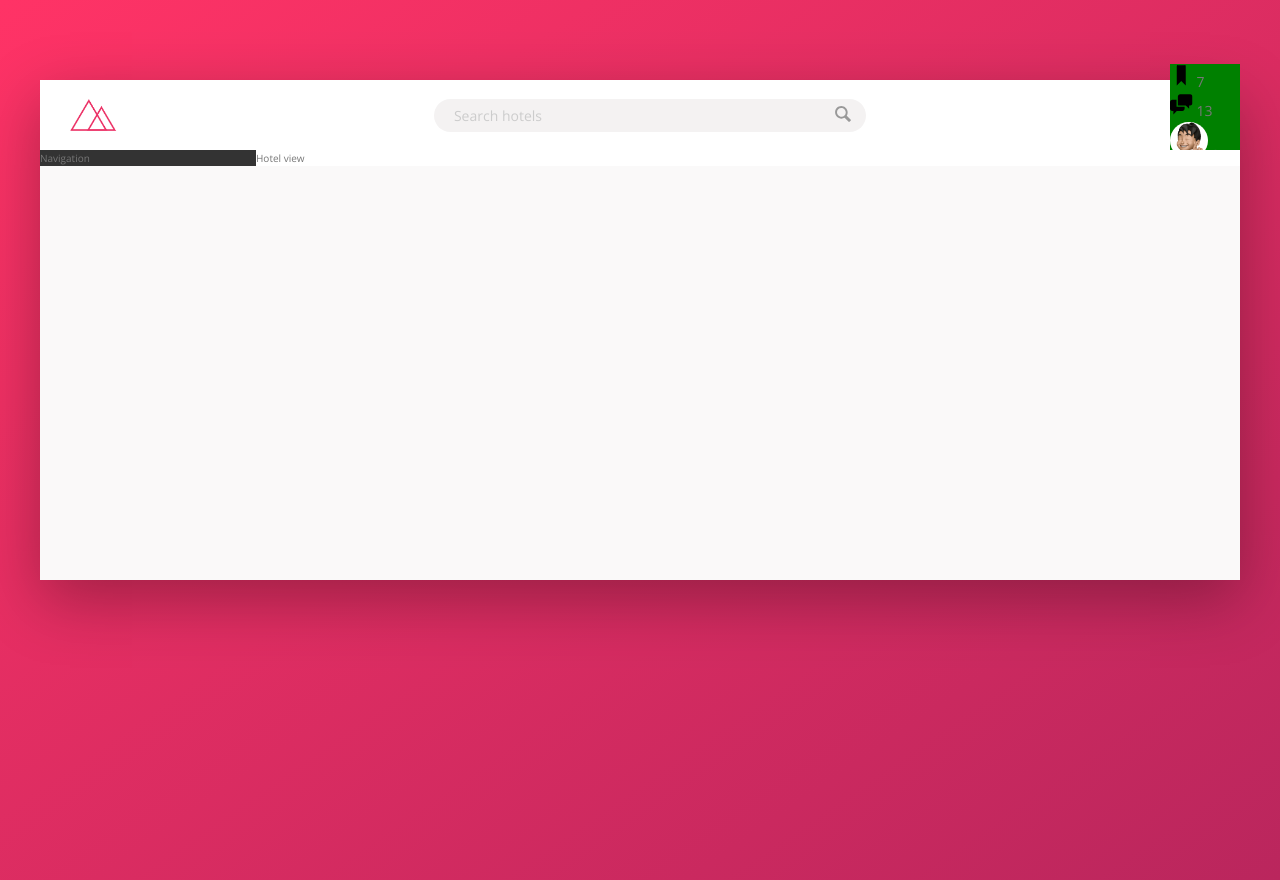
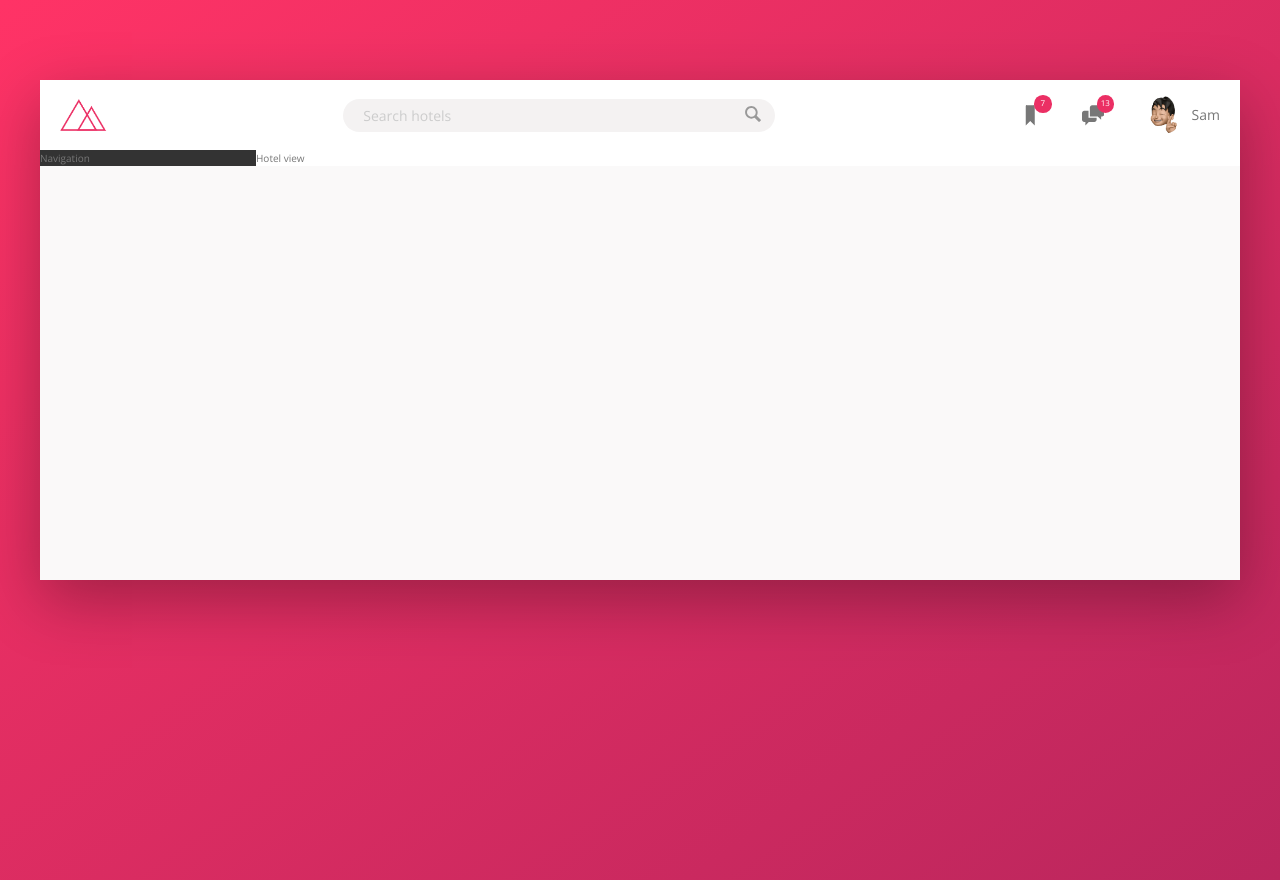
Before and after one commit to super8989/SCSS_Trillo, a website: page index.html in a window 1280 px wide. Drawn offline with nearby package versions, Linux system fonts and the light colour scheme.

Commit message:
Building the header part 3

```diff
--- a/sass/_components.scss
+++ b/sass/_components.scss
@@ -3,7 +3,7 @@
 
 .logo {
 	height: 3.25rem;
-	margin-left: 3rem;
+	margin-left: 2rem;
 }
 
 ///////////////////
@@ -66,27 +66,52 @@
 //////////////////
 // User Navigation
 .user-nav {
-	background-color: green;
+	align-self: stretch;
+
+	display: flex;
+	align-items: center;
+
+	& > * {
+		padding: 0 2rem;
+		cursor: pointer;
+		height: 100%;
+		display: flex;
+		align-items: center;
+	}
+
+	& > *:hover {
+		background-color: var(--color-grey-light-2);
+	}
 
 	&__icon-box {
+		position: relative;
 	}
 
 	&__icon {
 		height: 2.25rem;
 		width: 2.25rem;
+		fill: var(--color-grey-dark-2);
 	}
 
 	&__notification {
-	}
+		font-size: 0.8rem;
+		height: 1.75rem;
+		width: 1.75rem;
+		border-radius: 50%;
+		background-color: var(--color-primary);
+		color: #fff;
+		position: absolute;
+		top: 1.5rem;
+		right: 1rem;
 
-	&__user {
+		display: flex;
+		justify-content: center;
+		align-items: center;
 	}
 
 	&__user-photo {
 		height: 3.75rem;
 		border-radius: 50%;
-	}
-
-	&__user-name {
+		margin-right: 1rem;
 	}
 }
```
Also changed, not shown: css/main.css, 1 other file.
